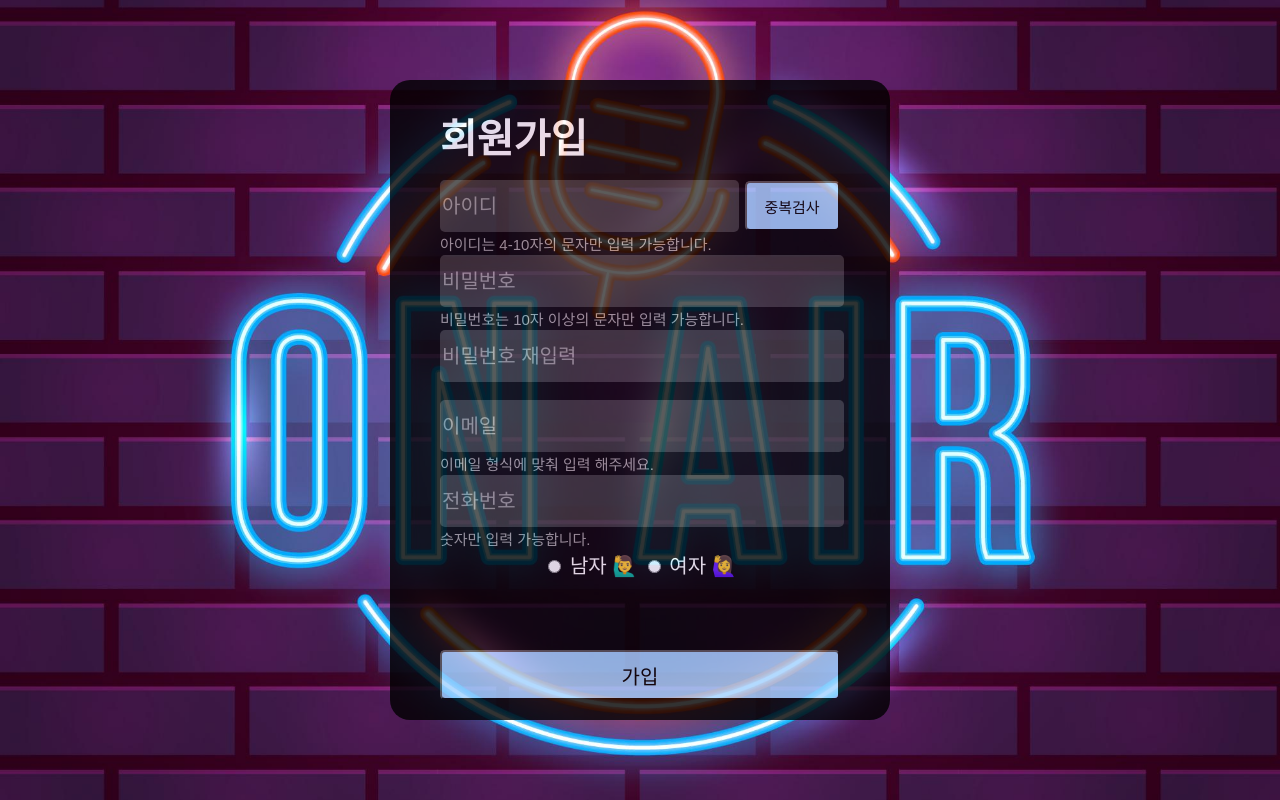
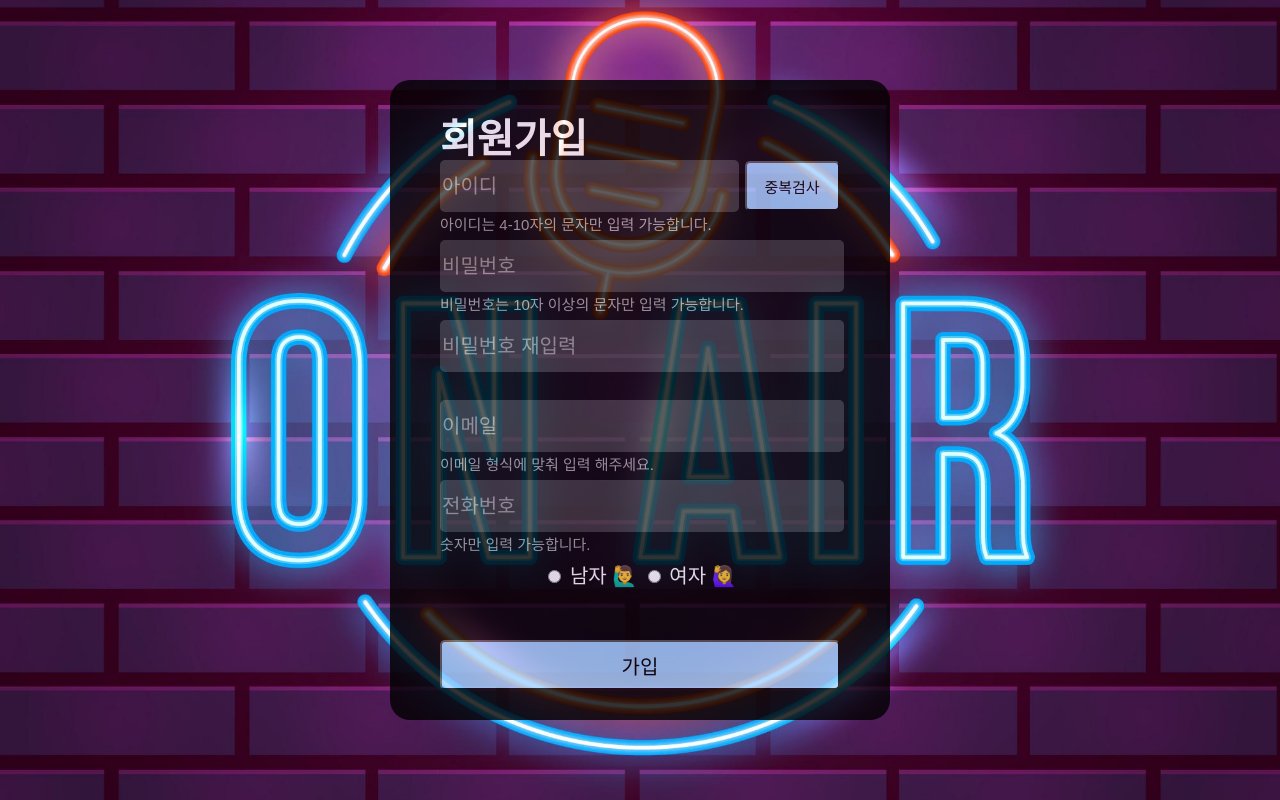
Before and after one commit to jaseongkim/podShare_finish, a Flask app: page /signup in a window 1280 px wide. Run offline with Flask 2, Linux system fonts and the light colour scheme.

Commit message:
static/css/signup 반응형 수정

```diff
--- a/static/css/signup.css
+++ b/static/css/signup.css
@@ -42,8 +42,9 @@ html .signup {
   margin-left: 50px;
   font-size: 20px;
   width: 400px;
-  height: 100px;
+  height: 10vh;
 }
+
 
 .signup input::placeholder {
   color: #9b9999;
```
